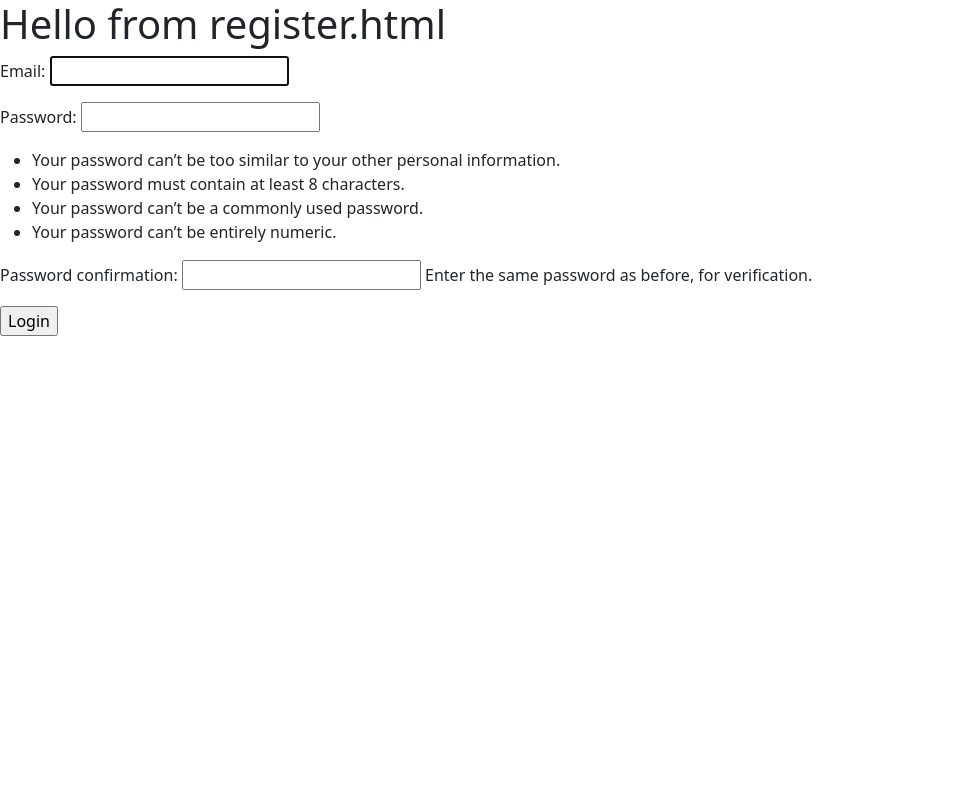
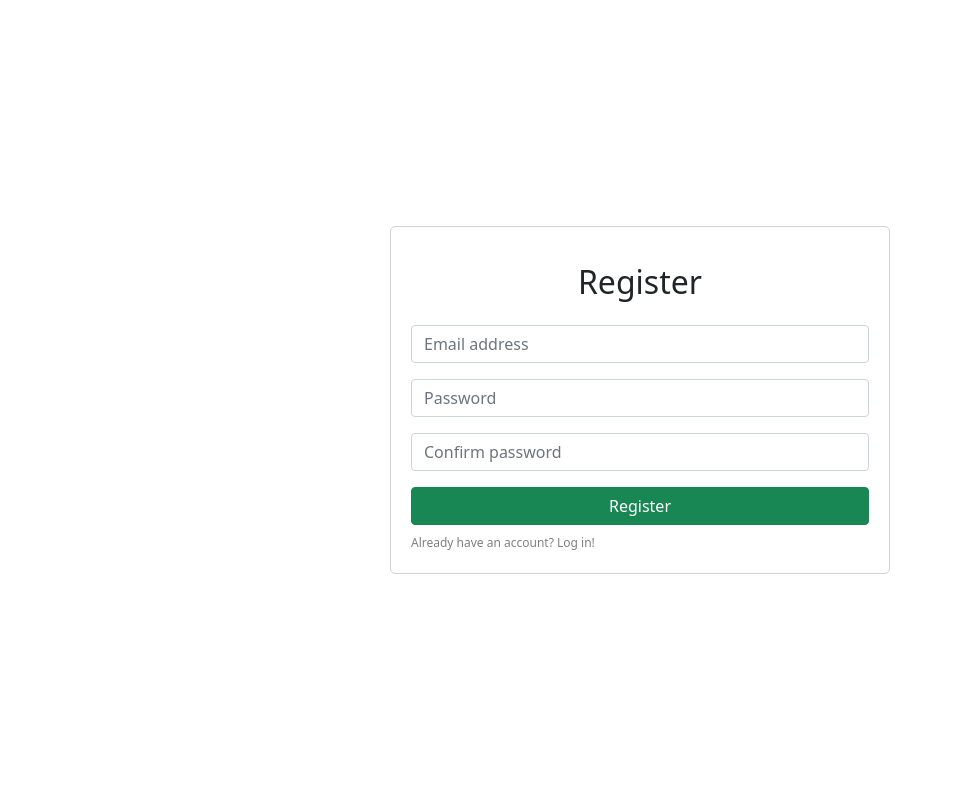
Before and after one commit to cs481-ekh/f21-args-n-kwargs, a Django app: page /register/ in a window 1280 px wide. Shown: the whole page, without its empty margins (0-953 px from the left). Run offline with Django 3.2, Linux system fonts and the light colour scheme.

Commit message:
changes - will revisit

```diff
--- /dev/null
+++ b/WebSearchableEquipmentDatabase/accounts/static/auth/register.css
@@ -0,0 +1,53 @@
+html, body {
+    height: 100%;
+}
+
+.container {
+    height: 100%;
+    display: flex;
+    justify-content: center;
+    align-items: center;
+}
+
+.register-container {
+    background-color: white;
+    padding: 20px;
+    align-content: center;
+    width: 500px;
+    border: 1px solid lightgray;
+    border-radius: 5px;
+}
+
+.register-text {
+    text-align: center;
+}
+
+.error-message {
+    background-color: #ff7f7f;
+    color: darkred;
+    border: 2px solid red;
+    border-radius: 5px;
+}
+
+.button-container {
+    display: flex;
+}
+
+.register-button {
+    flex: 1;
+}
+
+.existing-account {
+    color: gray;
+    text-decoration: none;
+    font-size: 12px;
+    font-weight: 500;
+}
+
+.existing-account:link, .existing-account:visited, .existing-account:hover, .existing-account:active {
+    color: gray
+}
+
+.existing-account:hover {
+    cursor: pointer;
+}
--- a/WebSearchableEquipmentDatabase/accounts/templates/accounts/register.html
+++ b/WebSearchableEquipmentDatabase/accounts/templates/accounts/register.html
@@ -9,26 +9,38 @@
           integrity="sha384-giJF6kkoqNQ00vy+HMDP7azOuL0xtbfIcaT9wjKHr8RbDVddVHyTfAAsrekwKmP1" crossorigin="anonymous">
 
     <!-- Stylesheets -->
-    <link rel="stylesheet" href="{% static "auth/login.css" %}">
+    <link rel="stylesheet" href="{% static "auth/register.css" %}">
 
     <title>Register</title>
 </head>
 <body>
-<h1>Hello from register.html</h1>
-<form method="POST" action="">
-    {% csrf_token %}
-    {% if messages %}
-<div class="messages">
-    {% for message in messages %}
-    <div{% if message.tags %} class="alert alert-sm alert-{{ message.tags }}"{% endif %}>
-        {{ message }}
+<div class="container">
+    <div class="register-container">
+        <h2 class="register-text py-3">Register</h2>
+        {% if messages %}
+            {% for message in messages %}
+                <div class="error-message py-2 px-2 mb-3">
+                    {{ message }}
+                </div>
+            {% endfor %}
+        {% endif %}
+        <form method="post">
+            {% csrf_token %}
+            <div class="form-group pb-3">
+                <input type="email" name="email" class="form-control" placeholder="Email address">
+            </div>
+            <div class="form-group pb-3">
+                <input type="password" name="password" class="form-control" placeholder="Password">
+            </div>
+            <div class="form-group pb-3">
+                <input type="password" name="confirm-password" class="form-control" placeholder="Confirm password">
+            </div>
+            <div class="button-container pb-1">
+                <button class="register-button btn btn-success mr-2" type="submit">Register</button>
+            </div>
+        </form>
+        <a class="existing-account" href="{% url 'login' %}">Already have an account? Log in!</a>
     </div>
-    {% endfor %}
 </div>
-{% endif %}
-{{ form.as_p }}
-<input type="submit" value="Login">
-{{form.errors}}
-</form>
 </body>
 </html>
--- a/WebSearchableEquipmentDatabase/accounts/views.py
+++ b/WebSearchableEquipmentDatabase/accounts/views.py
@@ -33,12 +33,16 @@
 
 
 def register(request):
+    if request.method == 'POST':
+        if request.POST['password'] != request.POST['confirm-password']:
+            messages.error(request, "Passwords do not match.")
+            return redirect('register')
     form = AccountCreationForm()
     if request.method == 'POST':
         form = AccountCreationForm(request.POST)
         if form.is_valid():
             user = Account.objects.create(email=request.POST['email'])
-            user.set_password(request.POST['password1'])
+            user.set_password(request.POST['password'])
             user.is_active = False
             user.save()
             email = form.cleaned_data.get('email')
```
